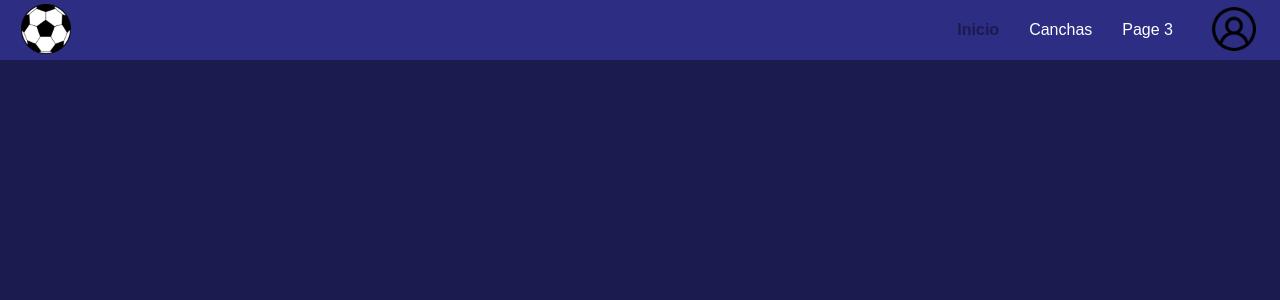
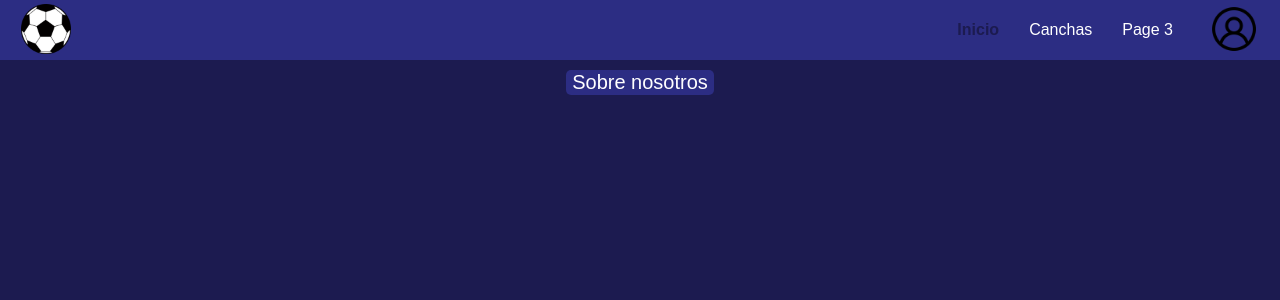
Before and after one commit to leonbennazar/tp-dsw-frontend, a SvelteKit app: page / in a window 1280 px wide. Shown: the top 300 px of the page. Built offline with nearby package versions, Linux system fonts and the light colour scheme.

Commit message:
about page

```diff
--- a/src/routes/+page.svelte
+++ b/src/routes/+page.svelte
@@ -1,5 +1,40 @@
 <script>
+	import { goto } from "$app/navigation";
 	import Navbar from "$lib/components/navbar.svelte";
 
 </script>
 <Navbar></Navbar>
+
+<div class= "content">
+
+	<div class="container">
+		<button on:click={()=> goto('/about')}>Sobre nosotros</button>
+	</div>
+
+</div>
+
+
+
+<style>
+	.content{
+		margin-top: 70px;
+	}
+
+	.container{
+		display:flex;
+		justify-content: center;
+	}
+
+	button{
+		font-size: 20px;
+		background-color:#2c2d83;
+		border-radius: 5px;
+		border: none;
+		color: white;
+	}
+
+  button:hover {
+    color: #5f69f5;
+  }
+
+</style>
--- /dev/null
+++ b/src/routes/about/+page.svelte
@@ -0,0 +1,17 @@
+<script>
+  import Navbar from "$lib/components/navbar.svelte";
+</script>
+
+<Navbar></Navbar>
+
+<div class = "content">
+
+</div>
+
+<style>
+  .content{
+    margin-top:70px;
+  }
+
+
+</style>
```
